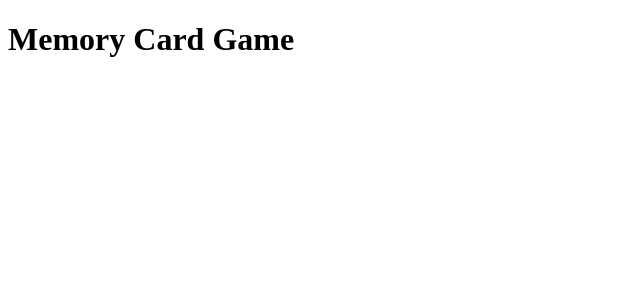
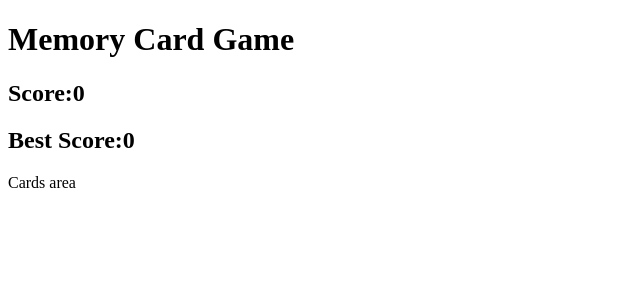
Before and after one commit to starquill/memory-card-game, a React (Vite) app: page / in a window 1280 px wide. Shown: the top 300 px of the page, without its empty margins (0-640 px from the left). Built offline with nearby package versions, Linux system fonts and the light colour scheme.

Commit message:
Create Scoreboard and CardGrid components

```diff
--- a/src/App.jsx
+++ b/src/App.jsx
@@ -1,7 +1,12 @@
+import Scoreboard from './components/Scoreboard'
+import CardGrid from './components/CardGrid'
+
 function App(){
     return(
         <div>
         <h1>Memory Card Game</h1>
+        <Scoreboard/>
+        <CardGrid/>
         </div>
     )
 }
--- /dev/null
+++ b/src/components/CardGrid.jsx
@@ -0,0 +1,8 @@
+function CardGrid(){
+    return(
+        <div className="card-gift">
+            <p>Cards area</p>
+        </div>
+    )
+}
+export default CardGrid
--- /dev/null
+++ b/src/components/Scoreboard.jsx
@@ -0,0 +1,9 @@
+function Scoreboard(){
+    return(
+        <div className="scoreboard">
+            <h2>Score:0</h2>
+            <h2>Best Score:0</h2>
+        </div>
+    )
+}
+export default Scoreboard
```
